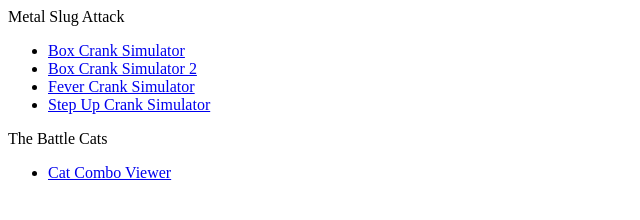
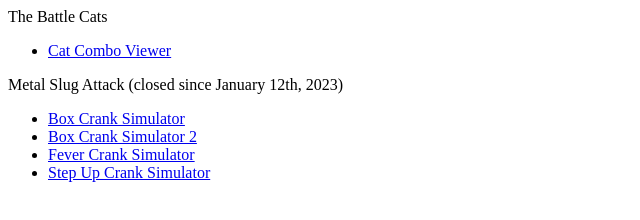
Before and after one commit to Alcantha/Alcantha.github.io, a plain HTML site: page index.html in a window 1280 px wide. Shown: the whole page, without its empty margins (0-640 px from the left). Drawn offline with Linux system fonts and the light colour scheme.

Commit message:
feat: move MSA section down

```diff
--- a/index.html
+++ b/index.html
@@ -1,24 +1,20 @@
 <!DOCTYPE>
 <html>
   <head>
-
     <title>Alcantha</title>
-
   </head>
   <body>
+    <p>The Battle Cats</p>
+    <ul>
+      <li><a href="cat_combo_viewer/">Cat Combo Viewer</a></li>
+    </ul>
 
-<p>Metal Slug Attack</p>
+    <p>Metal Slug Attack (closed since January 12th, 2023)</p>
     <ul>
       <li><a href="box_crank_simulator/">Box Crank Simulator</a></li>
       <li><a href="box_crank_simulator2/">Box Crank Simulator 2</a></li>
       <li><a href="fever-crank-simulator/">Fever Crank Simulator</a></li>
       <li><a href="step-up-crank-simulator/">Step Up Crank Simulator</a></li>
     </ul>
-
-<p>The Battle Cats</p>
-<ul>
-  <li><a href="cat_combo_viewer/">Cat Combo Viewer</a></li>
-</ul>
-
   </body>
 </html>
```
Lines whose indentation alone changed are shown as unchanged.
